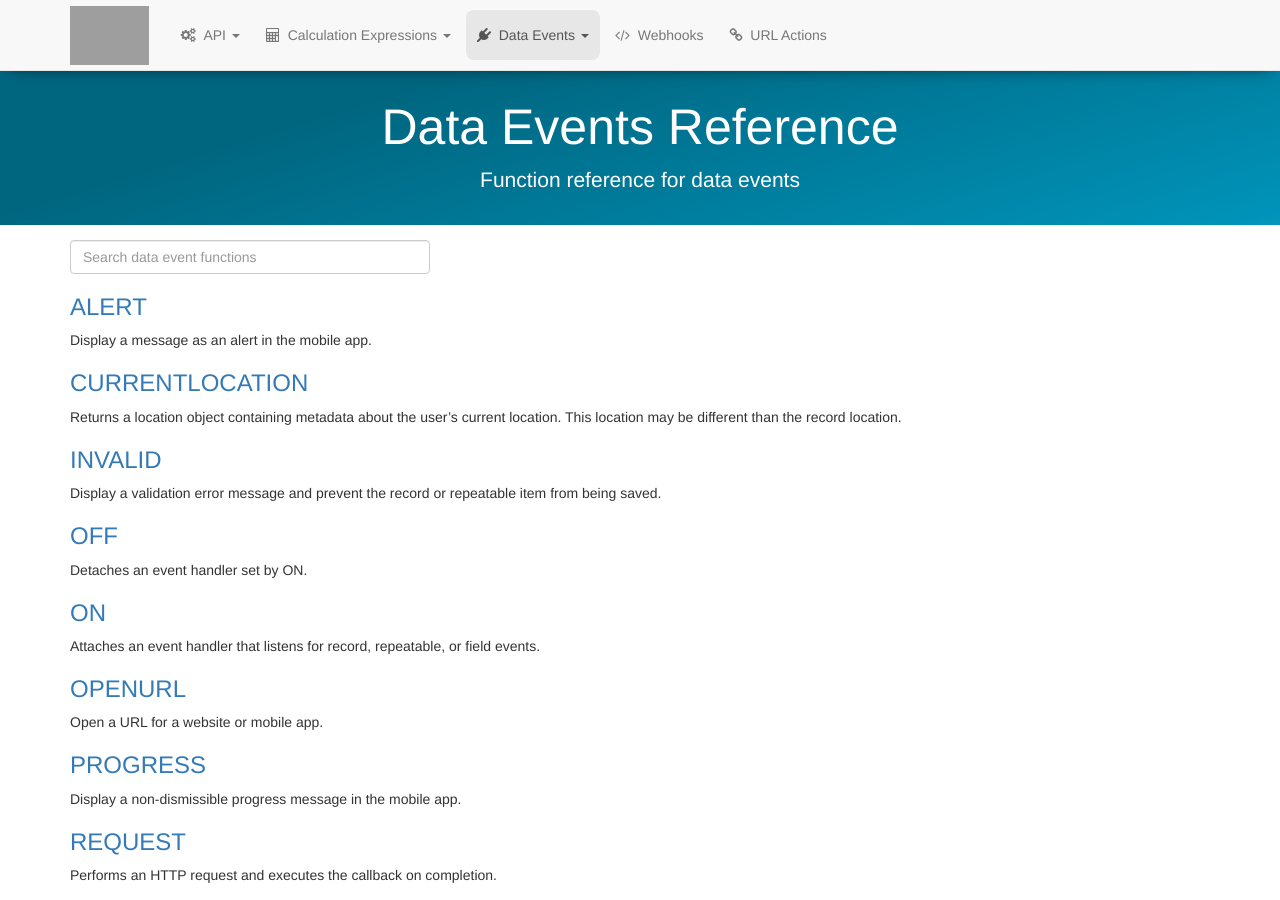
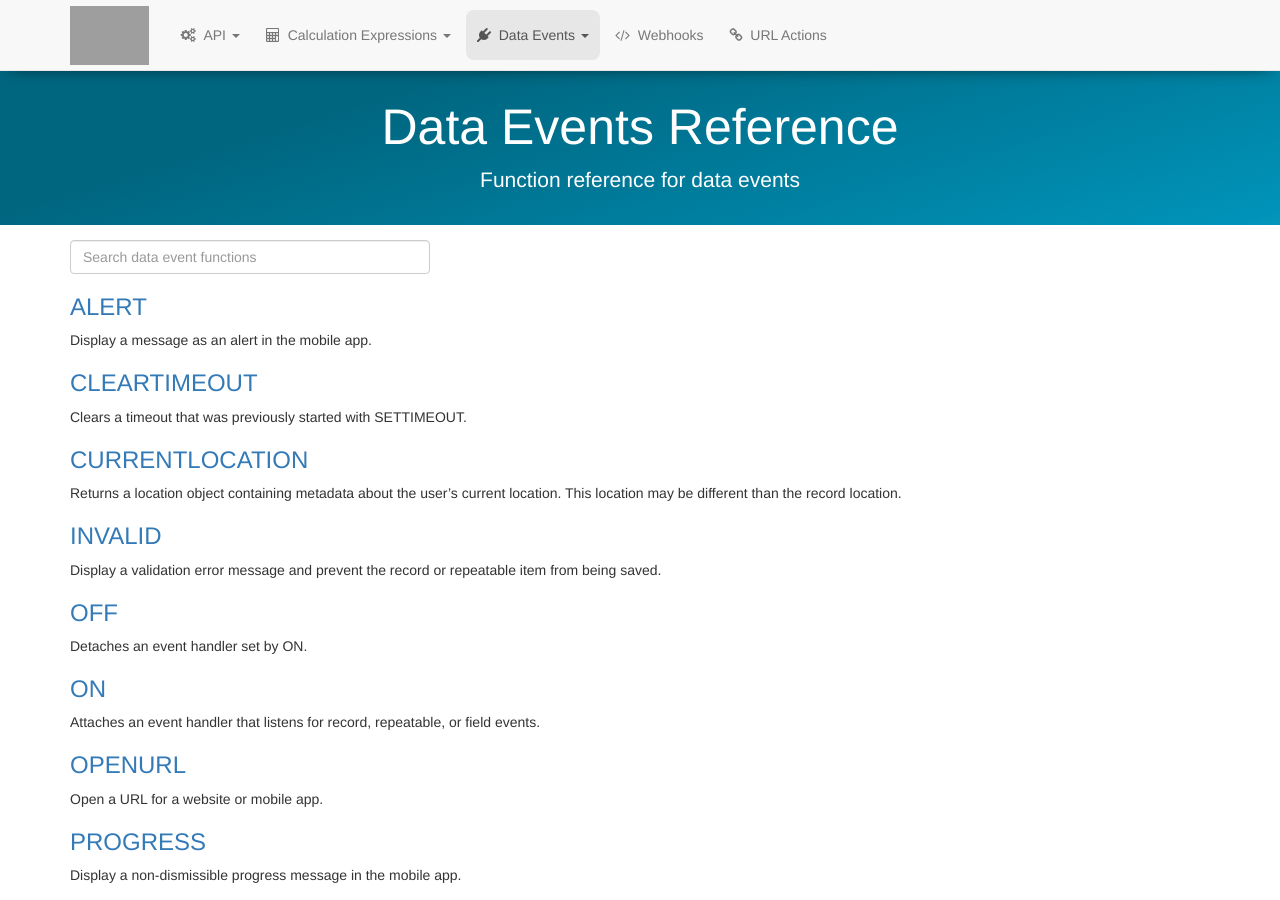
Before and after one commit to rylincoln/developer.fulcrumapp.com, a Jekyll site: the page built from _data-events/reference.md, in a window 1280 px wide and 900 px high. Built offline with Jekyll 4.4.1, drawn with Linux system fonts in a browser that asks for light colours; nearby versions of some CDN libraries; some of the changed text lies outside the part shown; grey boxes are pictures that could not be loaded.

Commit message:
Add functions to index

```diff
--- a/_data-events/reference.md
+++ b/_data-events/reference.md
@@ -17,6 +17,10 @@ search: true
 ### [ALERT](/data-events/reference/alert/)
 
 Display a message as an alert in the mobile app.
+
+### [CLEARTIMEOUT](/data-events/reference/cleartimeout/)
+
+Clears a timeout that was previously started with SETTIMEOUT.
 
 ### [CURRENTLOCATION](/data-events/reference/currentlocation/)
 
@@ -95,6 +99,10 @@ Set the status of a record.
 
 Set the allowable status values for a record.
 
+### [SETTIMEOUT](/data-events/reference/settimeout/)
+
+Calls a function after a specified delay.
+
 ### [SETVALUE](/data-events/reference/setvalue/)
 
 Set the value of a field.
```
